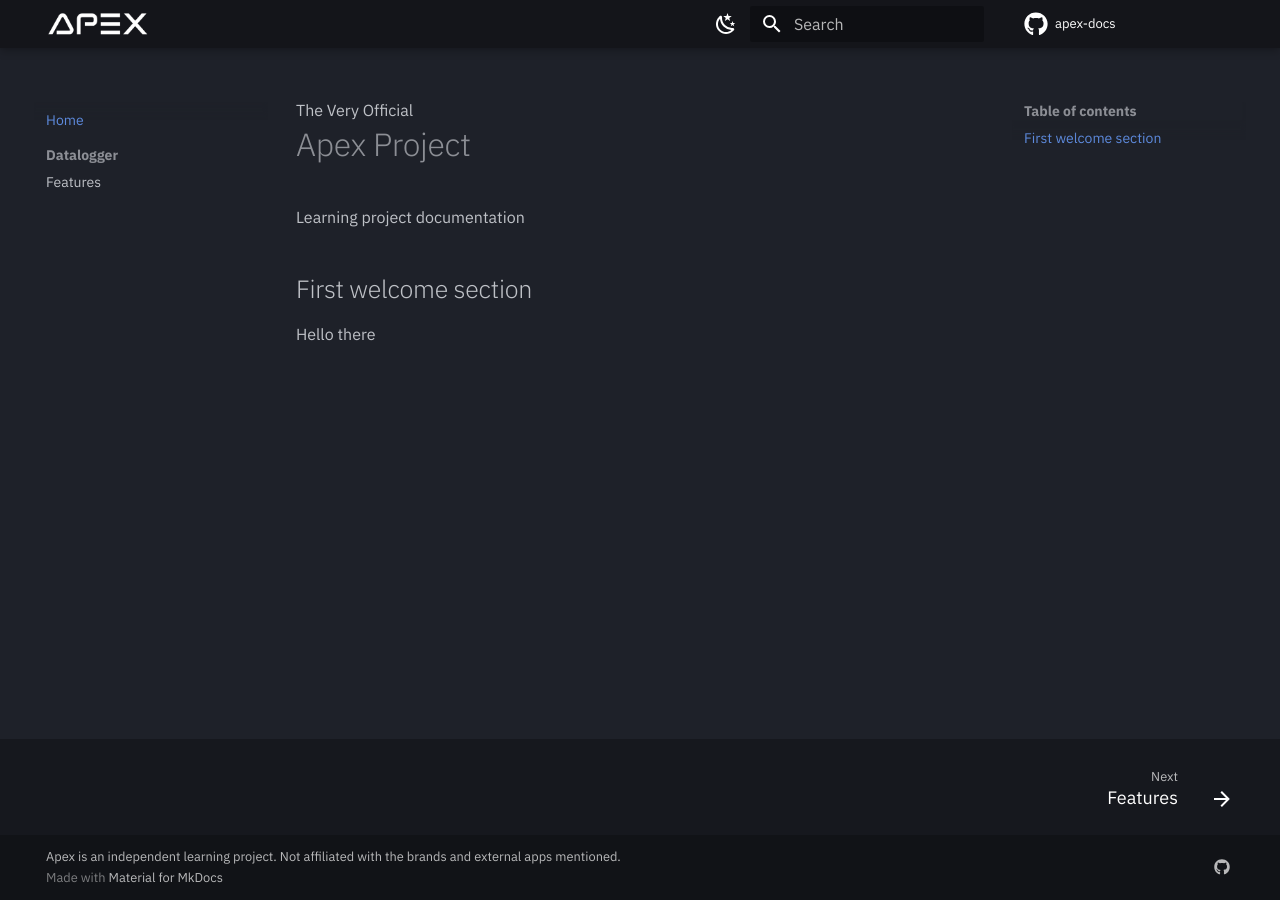
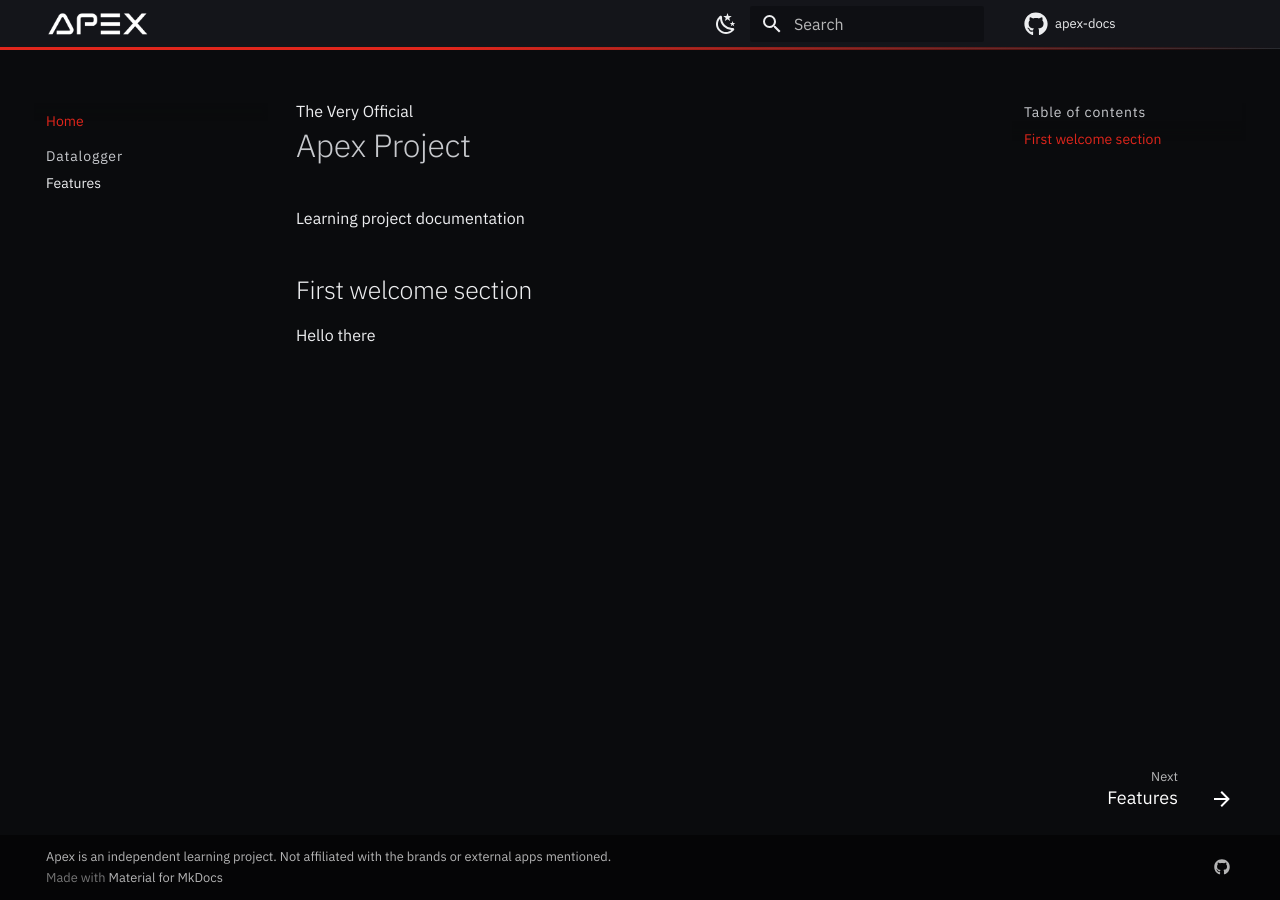
Before and after one commit to fabetabilo/apex-docs, an MkDocs documentation site: the page built from docs/index.md, in a window 1280 px wide. Built offline with MkDocs 1.6.1 and Material for MkDocs 9.7.7, drawn with Linux system fonts in a browser that asks for light colours; comment, search, counter and statistics services are not loaded.

Commit message:
style: custom css properties

```diff
--- a/docs/css/style.css
+++ b/docs/css/style.css
@@ -1,6 +1,83 @@
+:root {
+  --at-red: #e1261c;
+  --at-red-dim: #7a1712;
+  --at-amber: #f2a93c;
+}
+
+[data-md-color-scheme="slate"][data-md-color-primary="black"] {
+  --md-default-bg-color: #0a0b0d;
+  --md-default-fg-color: #edeef0;
+  --md-default-fg-color--light: #c7c9cd;
+  --md-default-fg-color--lighter: #9aa0a8;
+  --md-default-fg-color--dark: #f5f5f4;
+
+  --md-primary-fg-color: #0a0b0d;
+  --md-primary-bg-color: #edeef0;
+
+  --md-accent-fg-color: var(--at-red);
+  --md-accent-fg-color--transparent: rgba(225, 38, 28, 0.1);
+  --md-accent-bg-color: #edeef0;
+
+  --md-typeset-color: #edeef0;
+  --md-typeset-a-color: var(--at-red);
+
+  --md-code-bg-color: #15171a;
+  --md-code-fg-color: #d6d8db;
+
+  --md-footer-bg-color: #0a0b0d;
+  --md-footer-bg-color--dark: #050506;
+
+  --at-surface: #15171a;
+  --at-surface-2: #1d2024;
+  --at-line: #292c31;
+}
+
+[data-md-color-scheme="default"][data-md-color-primary="black"] {
+  --md-accent-fg-color: var(--at-red);
+  --md-accent-fg-color--transparent: rgba(225, 38, 28, 0.08);
+  --md-typeset-a-color: var(--at-red);
+}
+
+/* header ===== */
+.md-header {
+  background-color: var(--md-primary-fg-color);
+  box-shadow: none;
+  border-bottom: 1px solid var(--at-line);
+  position: relative;
+}
+
+.md-header::after {
+  content: "";
+  position: absolute;
+  left: 0;
+  right: 0;
+  bottom: -2px;
+  height: 3px;
+  background: linear-gradient(
+    90deg,
+    var(--at-red) 0%,
+    var(--at-red) 35%,
+    transparent 100%
+  );
+}
+
 .md-header__topic:not([data-md-component="header-topic"]) {
   display: none;
 }
+
+/* sidebar nav ===== */
+.md-nav__title {
+  font-weight: 400;
+  font-size: 0.70rem;
+  letter-spacing: 0.06em;
+}
+
+.md-nav__item--section > .md-nav__link {
+  font-weight: 400;
+  font-size: 0.70rem;
+  letter-spacing: 0.06em;
+}
+
 .md-nav--primary[data-md-level="0"] > .md-nav__title {
   font-size: 0;
 }
--- a/mkdocs.yml
+++ b/mkdocs.yml
@@ -8,7 +8,7 @@ repo_name: apex-docs
 repo_url: https://github.com/fabetabilo/apex-docs
 
 copyright: >
-  Apex is an independent learning project. Not affiliated with the brands and external apps mentioned.
+  Apex is an independent learning project. Not affiliated with the brands or external apps mentioned.
 
 theme:
   name: material
@@ -17,13 +17,13 @@ theme:
   palette:
     - scheme: slate
       primary: black
-      accent: blue
+      accent: red
       toggle:
         icon: material/weather-night
         name: Switch to light mode
     - scheme: default
       primary: black
-      accent: blue
+      accent: red
       toggle:
         icon: material/weather-sunny
         name: Switch to dark mode
```
Also changed, not shown: docs/assets/favicon.png (added).
